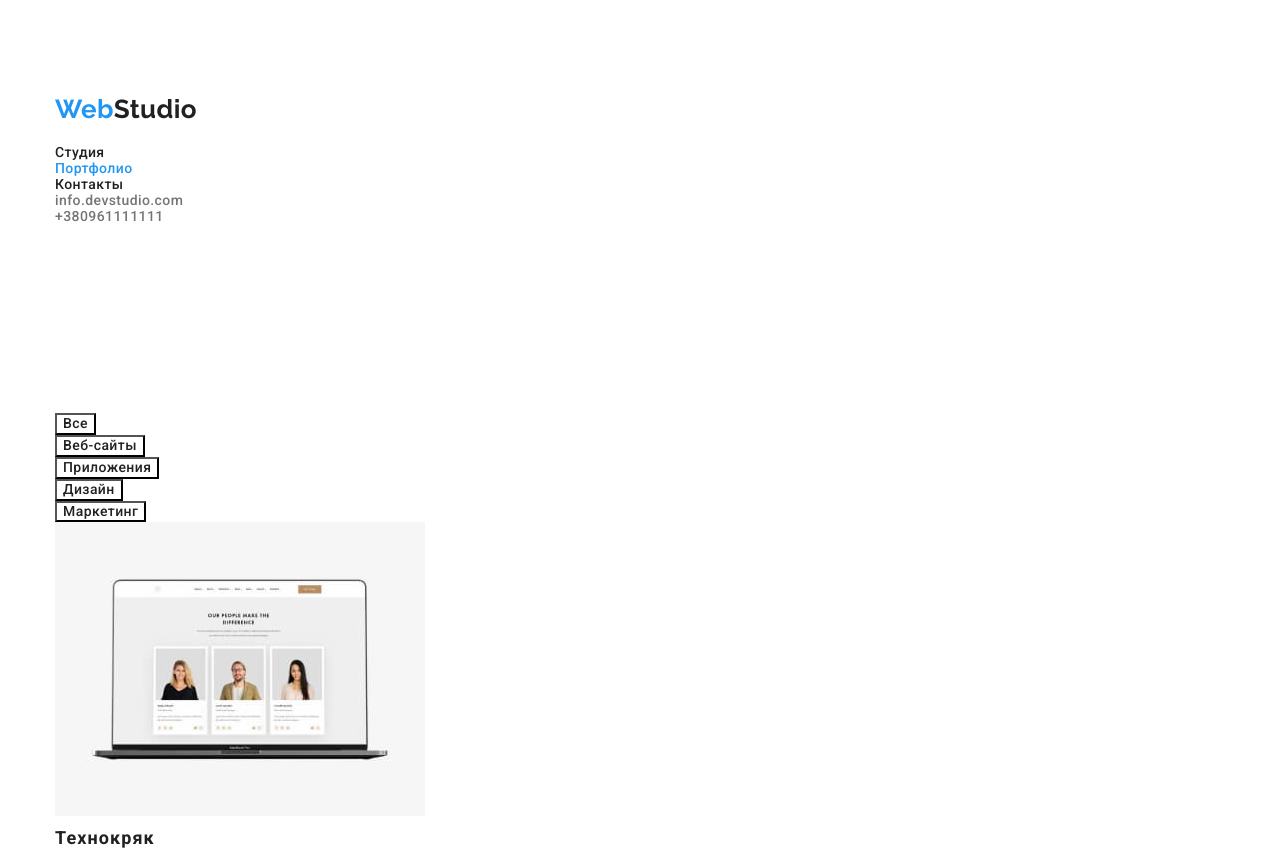
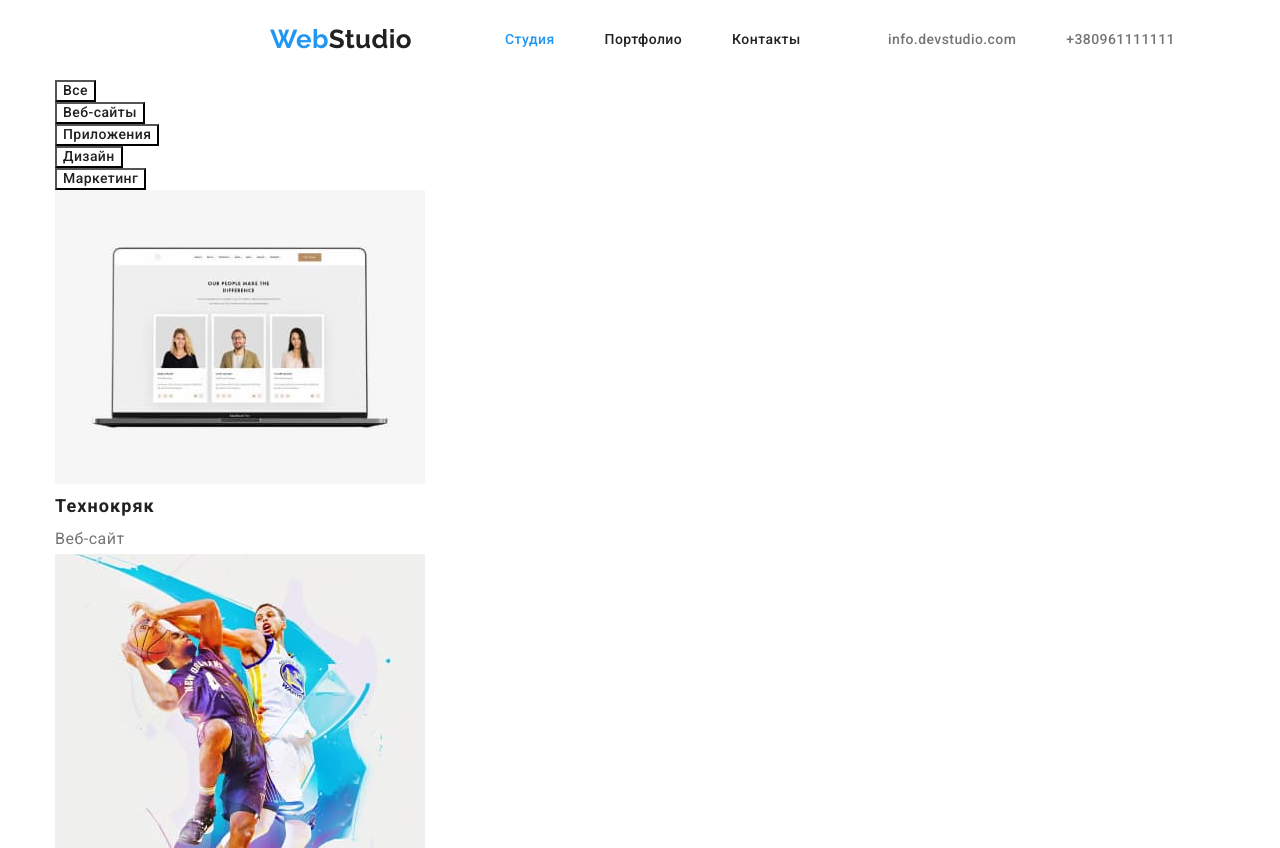
Before and after one commit to andreysulymka/andreysulymka-goit-markup-hw-03, a plain HTML site: page portfolio.html in a window 1280 px wide. Shown: the top 848 px of the page. Drawn offline with nearby package versions, Linux system fonts and the light colour scheme.

Commit message:
header+hero

```diff
--- a/css/styles.css
+++ b/css/styles.css
@@ -22,16 +22,20 @@ body {
     width: 1200px;
     margin-left: auto;
     margin-right: auto;
-    padding: 94px 15px 94px 15px;
+    padding: 0px 15px 0px 15px;
 }
 ul {list-style: none;}
 /* Header */
 .header-container {
- display: flex;}
+ display: flex;
+align-items: center;}
 .header {background-color: var(--white-color);
 font-weight: 500}
 .logo {color: var(--accent-color);}
 .all-logo {
+    padding-top: 24px;
+    padding-bottom: 25px;
+
     font-family: 'Raleway';
         font-style: normal;
         font-weight: 700;
@@ -39,28 +43,44 @@ font-weight: 500}
         line-height: 1.19;
         }
 
+.header-logo {
+margin-left: 215px;
+}
 .header-nav-list{
     display: flex;
+    align-items: center;
+    margin-left: 93px;
     }
 .header-list:hover,
 .header-list:focus {color: var(--accent-color);}
 .header-list {
+    display: block;
+    padding-top: 32px;
+    padding-bottom: 32px;
+
     color: var(--primary-text-color);
 text-decoration: none;
-margin-right: 50px;
+
 }
-.header-list:last-child {
-    margin-right: 0px;
-}
+
 .current {
     color: var(--accent-color);
-    margin-right: 50px;
-text-decoration: none;}
+    text-decoration: none;}
 .header-contact {
     text-decoration: none;
     color: var(--second-text-color);
    }
 .header-contact:first-child {
+    margin-right: 50px;
+}
+.contact-list {
+    display: flex;
+    margin-left: auto;
+}
+.header-nav {
+    display: flex;
+}
+.item:not(:last-child){
     margin-right: 50px;
 }
 
@@ -113,7 +133,6 @@ text-decoration: none;}
     font-weight: 700;
     font-size: 36px;
     line-height: 1.17;}
-
 
 
 /* Team */
@@ -178,9 +197,6 @@ text-decoration: none;}
     background-color: var(--second-background-color);
     color: var(--white-color);
 }
-.all-logo{
-    margin-bottom: 20px;
-}
 
 .footer-list {
     text-decoration: none;
--- a/portfolio.html
+++ b/portfolio.html
@@ -13,18 +13,20 @@
 <body class="body">
 <!-- Header -->
 <header class="header">
-    <div class="container"><nav class="header-nav">
-        <p class="all-logo"><span class="logo">Web</span>Studio</p>
-        <ul class="header-list">
-            <li><a href="/index.html" class="header-list">Студия</a></li>
-            <li><a href="/portfolio.html" class="header-list, current">Портфолио</a></li>
-            <li><a href="" class="header-list">Контакты</a></li>
+    <div class="container header-container">
+        <nav class="header-nav">
+            <p class="all-logo header-logo"><span class="logo">Web</span>Studio</p>
+            <ul class="header-nav-list">
+                <li class="item"><a href="./index.html" class="header-list, current">Студия</a></li>
+                <li class="item"><a href="./portfolio.html" class="header-list">Портфолио</a></li>
+                <li class="item"><a href="" class="header-list">Контакты</a></li>
+            </ul>
+        </nav>
+        <ul class="contact-list">
+            <li><a href="mailto:info.devstudio.com" class="header-contact">info.devstudio.com</a></li>
+            <li><a href="tel:+380961111111" class="header-contact">+380961111111</a></li>
         </ul>
-    </nav>
-    <ul>
-        <li><a href="mailto:info.devstudio.com" class="header-contact">info.devstudio.com</a></li>
-        <li><a href="tel:+380961111111" class="header-contact">+380961111111</a></li>
-    </ul></div>
+    </div>
 </header>
 <main>
     <!-- Sort -->
```
Also changed, not shown: index.html (+7 -6 lines).
